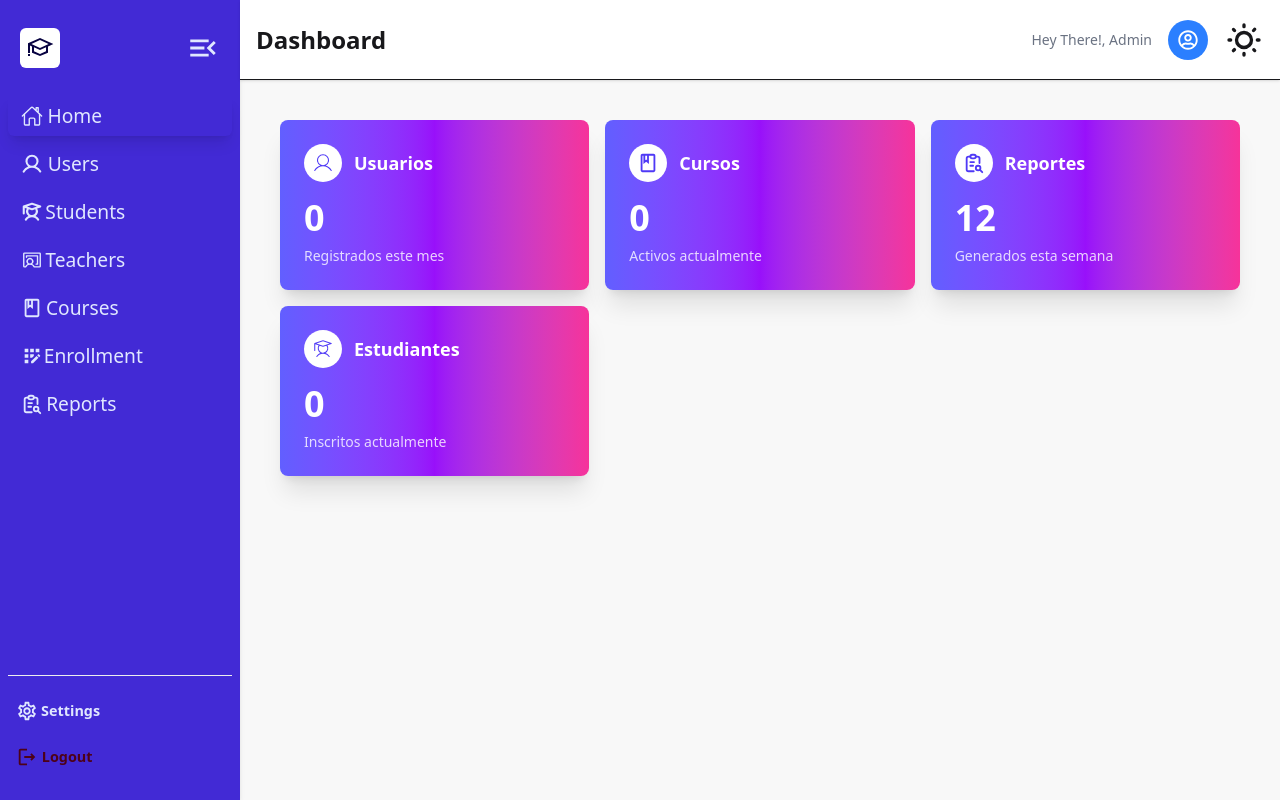
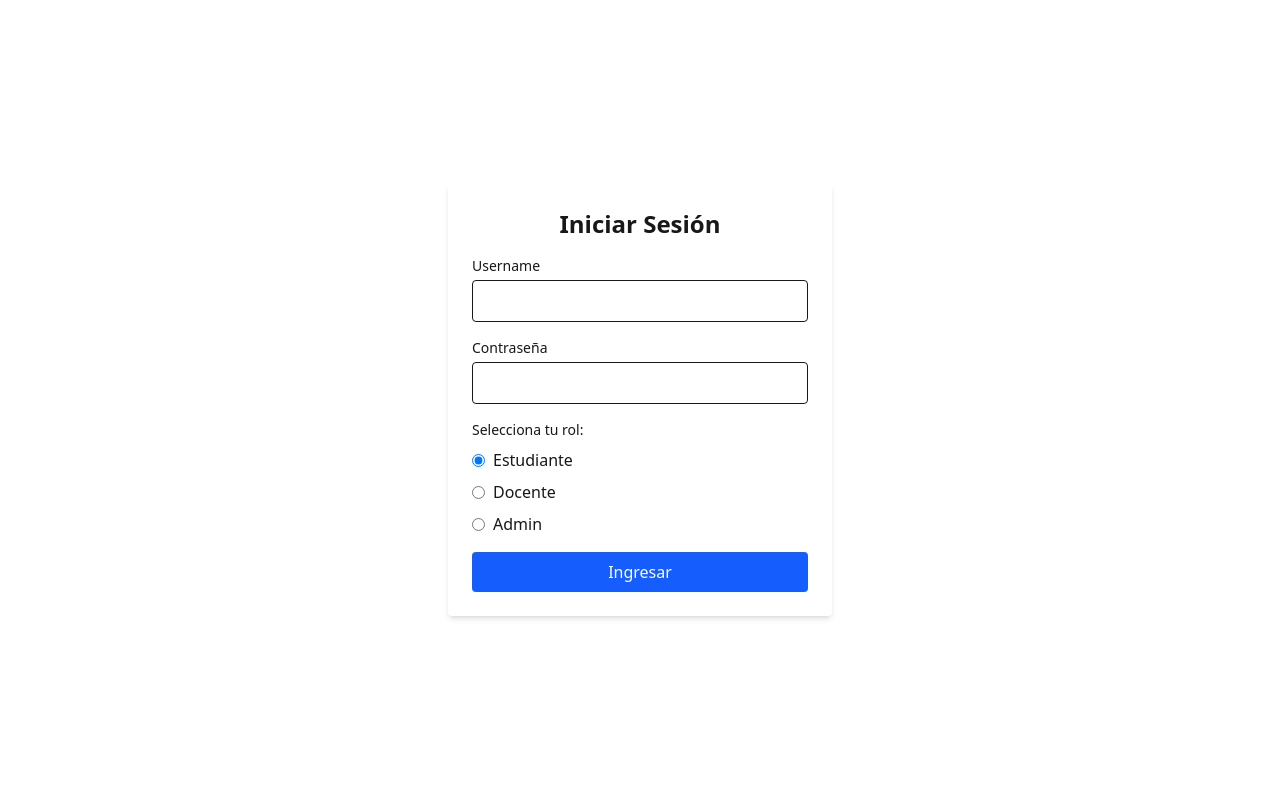
Before and after one commit to slashvera/NicaparaNica, a React (Vite) app in the folder frontend/crud-nica/: page / in a window 1280 px wide. Built offline with nearby package versions, Linux system fonts and the light colour scheme; no server answers.

Commit message:
Creation of Enviroment Var, modify:Setting.py, add:loginform

```diff
--- a/frontend/crud-nica/src/App.jsx
+++ b/frontend/crud-nica/src/App.jsx
@@ -16,6 +16,7 @@ import CursoForm from './components/CursoForm'
 import MainReport from './components/MainReport'
 import ReportSheet from './components/ReportSheet'
 import Enrollment from './components/Enrollment'
+import LoginForm from './components/LoginForm'
 
 
 function App() {
@@ -25,7 +26,8 @@ function App() {
         <Toaster position="top-right"/>
         <Routes>
           {/* MainLayout es el contenedor principal */}
-          <Route path='/' element={<MainLayout/>}>
+          <Route path='/' element={<LoginForm/>}>
+          <Route path='/main' element={<MainLayout/>}></Route>
             {/* Las rutas hijas NO deben llevar "/" al inicio del path */}
 
             <Route index element={<Maincomponent/>}/>
--- /dev/null
+++ b/frontend/crud-nica/src/components/LoginForm.jsx
@@ -0,0 +1,102 @@
+import { useState } from "react";
+import { getUser } from "../api/users";
+import { useNavigate, useParams } from "react-router";
+import MainLayout from "./layouts/dashboard";
+
+export default function LoginForm() {
+  const [formData, setFormData] = useState({
+    username:"",
+    password: "",
+    role: "student", // valor por defecto
+  });
+
+  const handleChange = (e) => {
+    setFormData({ ...formData, [e.target.name]: e.target.value });
+  };
+
+  const handleSubmit = (e) => {
+    e.preventDefault();
+    console.log("Datos enviados:", formData);
+    // Aquí llamas a tu API con axios y mandas también el rol
+  };
+
+  return (
+    <div className="flex justify-center items-center min-h-screen">
+      <form
+        onSubmit={handleSubmit}
+        className="bg-white p-6 rounded shadow-md w-96"
+      >
+        <h2 className="text-2xl font-bold mb-4 text-center">Iniciar Sesión</h2>
+
+        <div className="mb-4">
+          <label className="block text-sm font-medium">Username</label>
+          <input
+            type="username"
+            name="username"
+            value={formData.username}
+            onChange={handleChange}
+            className="mt-1 block w-full border rounded p-2"
+          />
+        </div>
+
+        <div className="mb-4">
+          <label className="block text-sm font-medium">Contraseña</label>
+          <input
+            type="password"
+            name="password"
+            value={formData.password}
+            onChange={handleChange}
+            className="mt-1 block w-full border rounded p-2"
+          />
+        </div>
+
+        {/* 🔹 Radios para elegir rol */}
+        <div className="mb-4">
+          <p className="text-sm font-medium mb-2">Selecciona tu rol:</p>
+          <div className="flex flex-col space-y-2">
+            <label className="flex items-center">
+              <input
+                type="radio"
+                name="role"
+                value="student"
+                checked={formData.role === "student"}
+                onChange={handleChange}
+                className="mr-2"
+              />
+              Estudiante
+            </label>
+            <label className="flex items-center">
+              <input
+                type="radio"
+                name="role"
+                value="teacher"
+                checked={formData.role === "teacher"}
+                onChange={handleChange}
+                className="mr-2"
+              />
+              Docente
+            </label>
+            <label className="flex items-center">
+              <input
+                type="radio"
+                name="role"
+                value="admin"
+                checked={formData.role === "admin"}
+                onChange={handleChange}
+                className="mr-2"
+              />
+              Admin
+            </label>
+          </div>
+        </div>
+
+        <button
+          type="submit"
+          className="w-full bg-blue-600 text-white py-2 rounded hover:bg-blue-700"
+        >
+          Ingresar
+        </button>
+      </form>
+    </div>
+  );
+}
```
Also changed, not shown: 2 other files (tests, documents, lock files or other folders).
